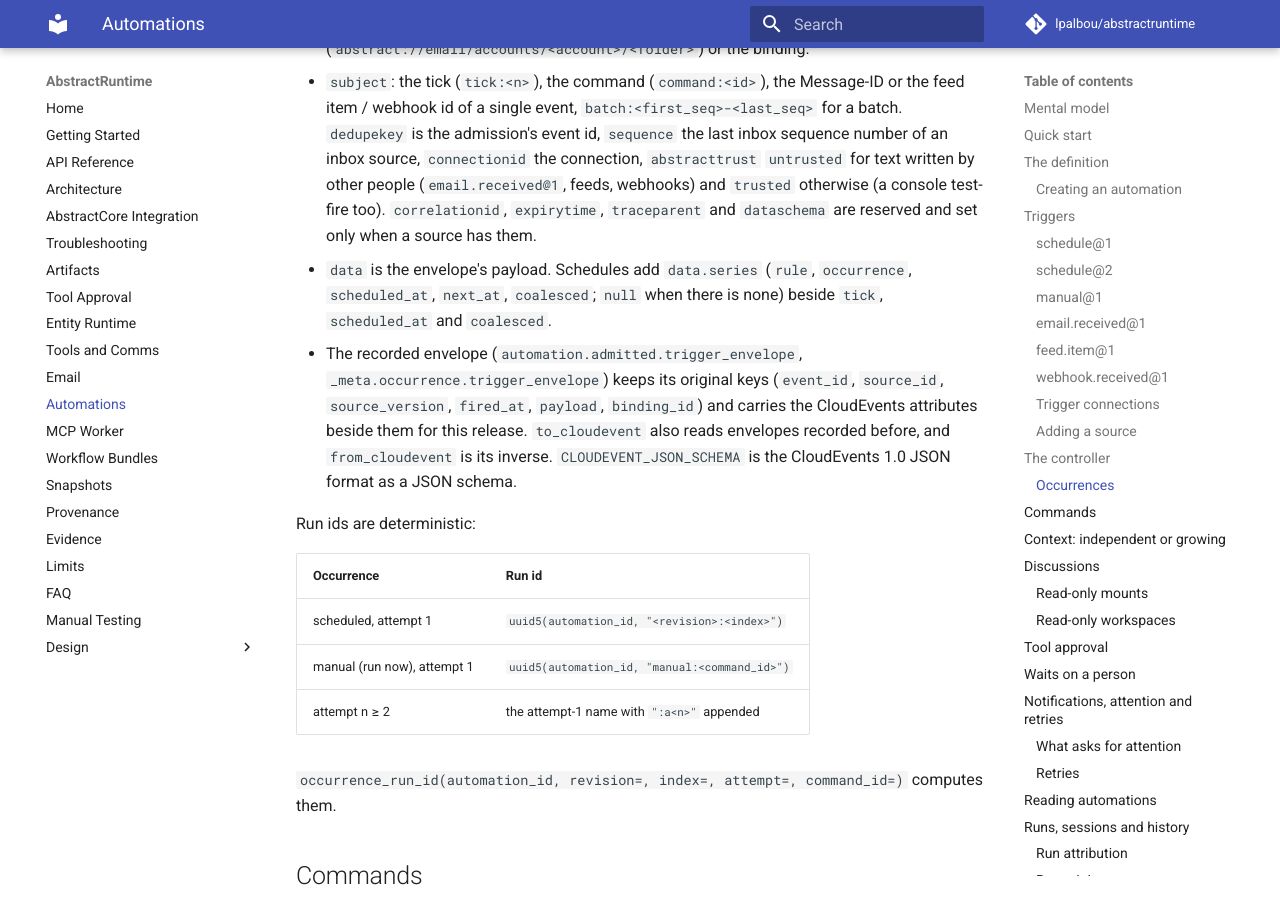
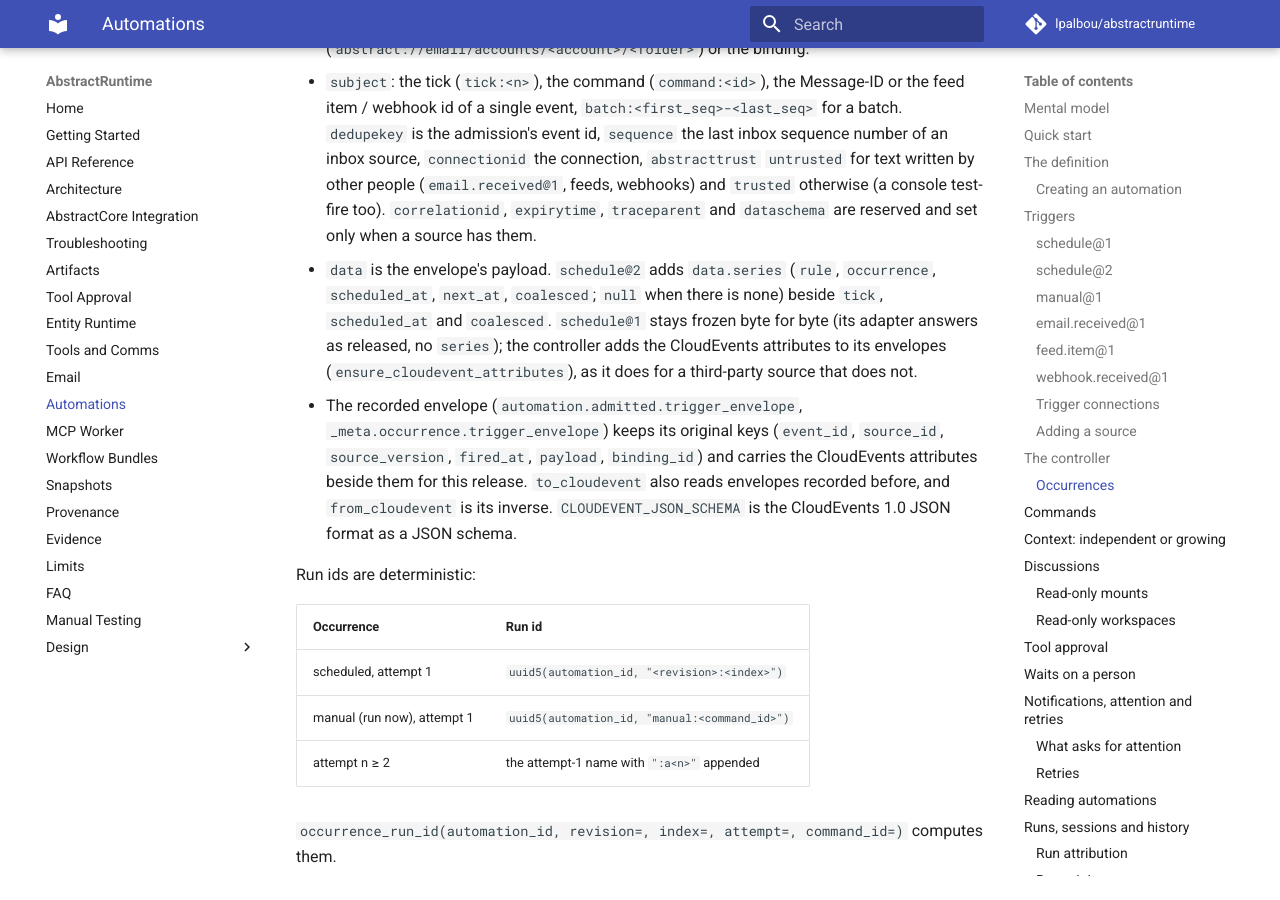
Before and after one commit to lpalbou/AbstractRuntime, an MkDocs documentation site: the page built from docs/automations.md, in a window 1280 px wide and 900 px high, scrolled down 12274 px. Built offline with MkDocs 1.6.1 and Material for MkDocs 9.7.7, drawn with Linux system fonts in a browser that asks for light colours; comment, search, counter and statistics services are not loaded.

Commit message:
Keep schedule@1 byte-identical under the CloudEvents envelope (backlog 1039 fix)
The R16.1 corpus (tests/test_schedule_v1_corpus.py) requires schedule@1's
adapter to answer exactly as released: its admit no longer adds
payload.series and its normalize no longer adds the CloudEvents attributes.
data.series is schedule@2's (its own event_schema). The controller adds the
attributes to every envelope that lacks them (ensure_cloudevent_attributes:
schedule@1, third-party sources), so every occurrence still gets
input_data.event. Restores the v1 assertions in the schedule math and
controller tests; adds a v1 occurrence test.

```diff
--- a/docs/automations.md
+++ b/docs/automations.md
@@ -411,8 +411,10 @@ The occurrence also receives the envelope as structured data, `input_data.event`
   last inbox sequence number of an inbox source, `connectionid` the connection, `abstracttrust` `untrusted` for text
   written by other people (`email.received@1`, feeds, webhooks) and `trusted` otherwise (a console test-fire too).
   `correlationid`, `expirytime`, `traceparent` and `dataschema` are reserved and set only when a source has them.
-- `data` is the envelope's payload. Schedules add `data.series` (`rule`, `occurrence`, `scheduled_at`, `next_at`,
-  `coalesced`; `null` when there is none) beside `tick`, `scheduled_at` and `coalesced`.
+- `data` is the envelope's payload. `schedule@2` adds `data.series` (`rule`, `occurrence`, `scheduled_at`,
+  `next_at`, `coalesced`; `null` when there is none) beside `tick`, `scheduled_at` and `coalesced`. `schedule@1`
+  stays frozen byte for byte (its adapter answers as released, no `series`); the controller adds the CloudEvents
+  attributes to its envelopes (`ensure_cloudevent_attributes`), as it does for a third-party source that does not.
 - The recorded envelope (`automation.admitted.trigger_envelope`, `_meta.occurrence.trigger_envelope`) keeps its
   original keys (`event_id`, `source_id`, `source_version`, `fired_at`, `payload`, `binding_id`) and carries the
   CloudEvents attributes beside them for this release. `to_cloudevent` also reads envelopes recorded before, and
```
